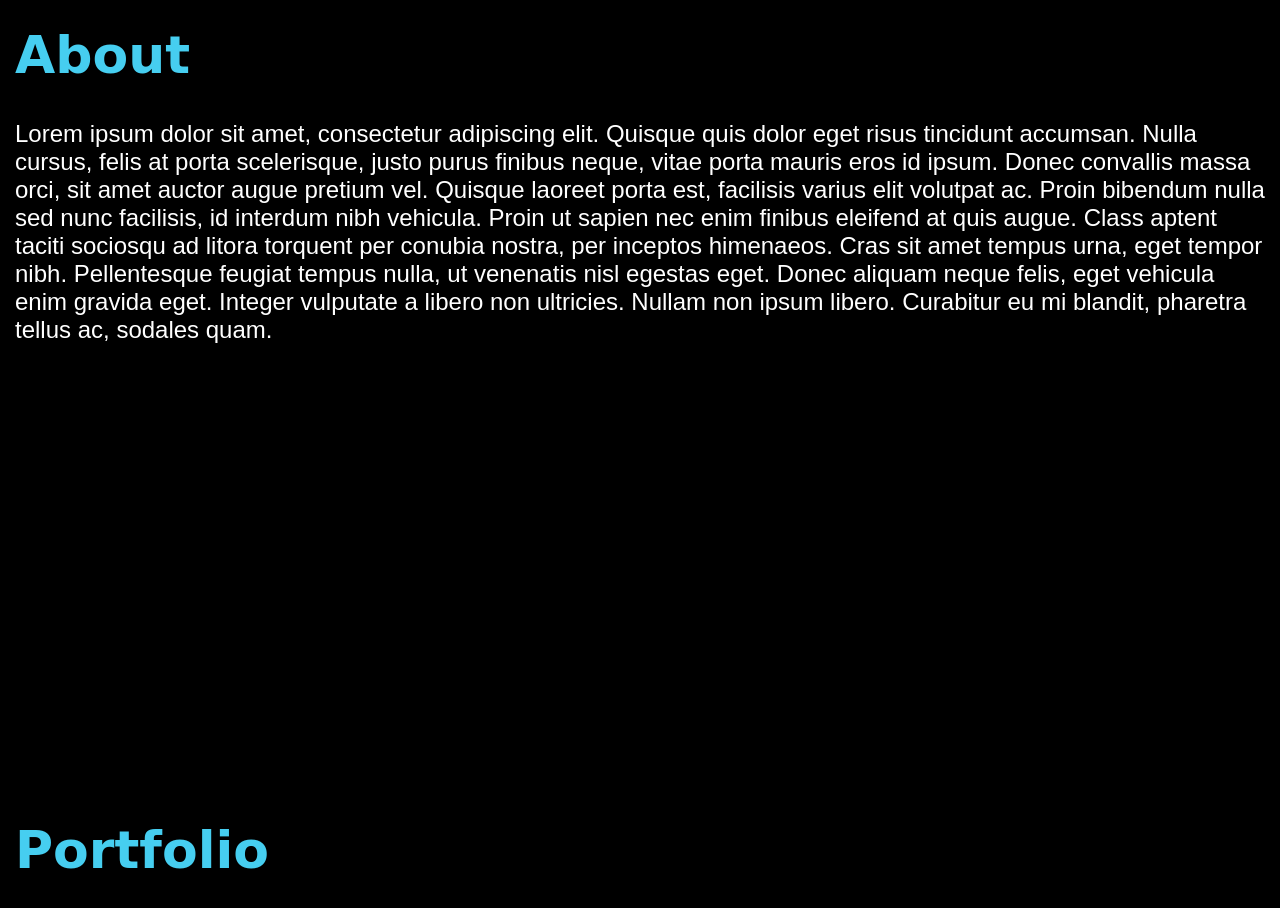
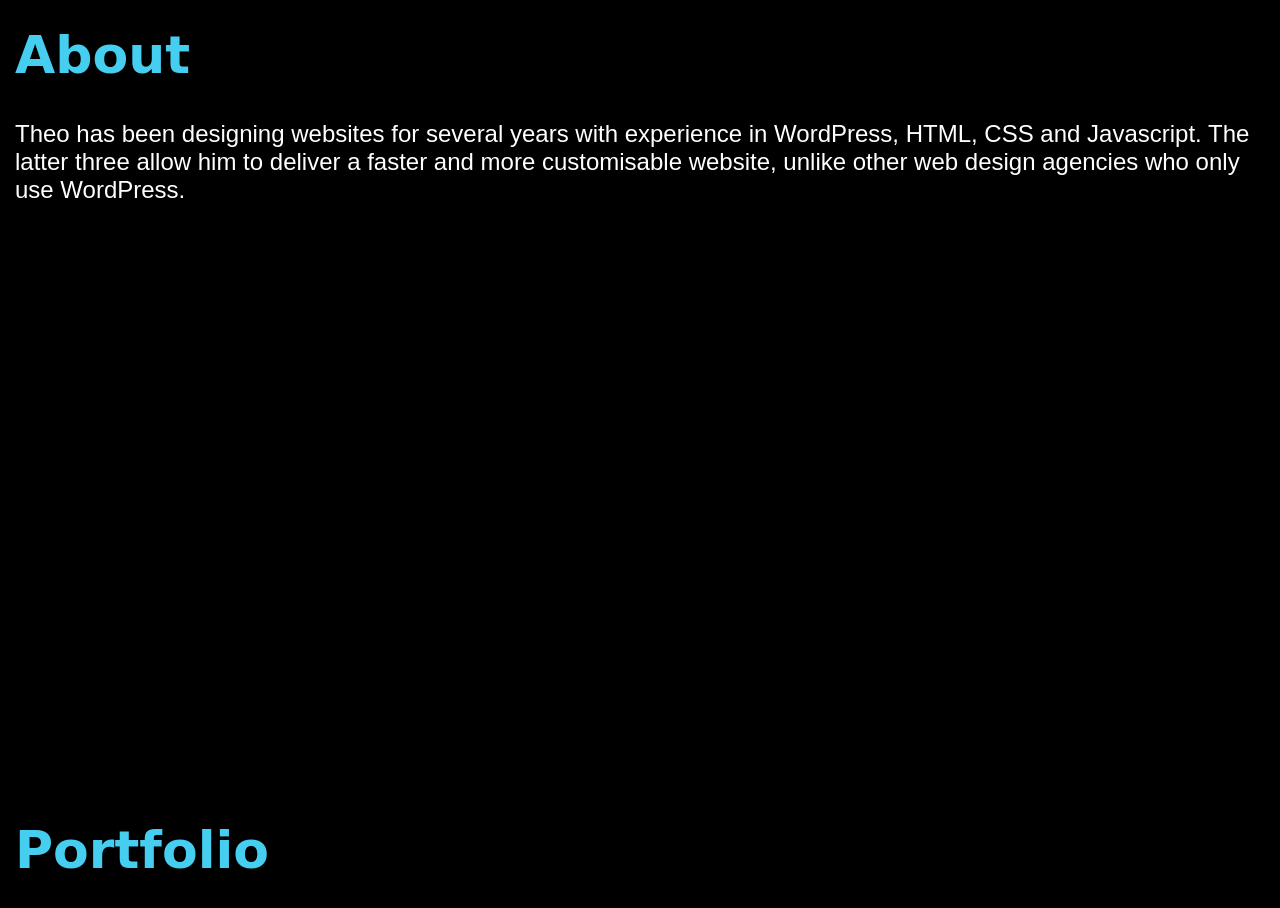
Before and after one commit to tejtdesign/tejtdesign.github.io, a plain HTML site: page index.html in a window 1280 px wide. Shown: the part 900-1808 px from the top of the page. Drawn offline with Linux system fonts and the light colour scheme; some packages are replaced by stand-ins of ours; a script that the page names is missing; a web font is replaced by a local one.

Commit message:
Update about.html

```diff
--- a/about.html
+++ b/about.html
@@ -1,5 +1,5 @@
 <h1>About</h1>
 
 <p>
-Lorem ipsum dolor sit amet, consectetur adipiscing elit. Quisque quis dolor eget risus tincidunt accumsan. Nulla cursus, felis at porta scelerisque, justo purus finibus neque, vitae porta mauris eros id ipsum. Donec convallis massa orci, sit amet auctor augue pretium vel. Quisque laoreet porta est, facilisis varius elit volutpat ac. Proin bibendum nulla sed nunc facilisis, id interdum nibh vehicula. Proin ut sapien nec enim finibus eleifend at quis augue. Class aptent taciti sociosqu ad litora torquent per conubia nostra, per inceptos himenaeos. Cras sit amet tempus urna, eget tempor nibh. Pellentesque feugiat tempus nulla, ut venenatis nisl egestas eget. Donec aliquam neque felis, eget vehicula enim gravida eget. Integer vulputate a libero non ultricies. Nullam non ipsum libero. Curabitur eu mi blandit, pharetra tellus ac, sodales quam.
+Theo has been designing websites for several years with experience in WordPress, HTML, CSS and Javascript. The latter three allow him to deliver a faster and more customisable website, unlike other web design agencies who only use WordPress.
 </p>
```
